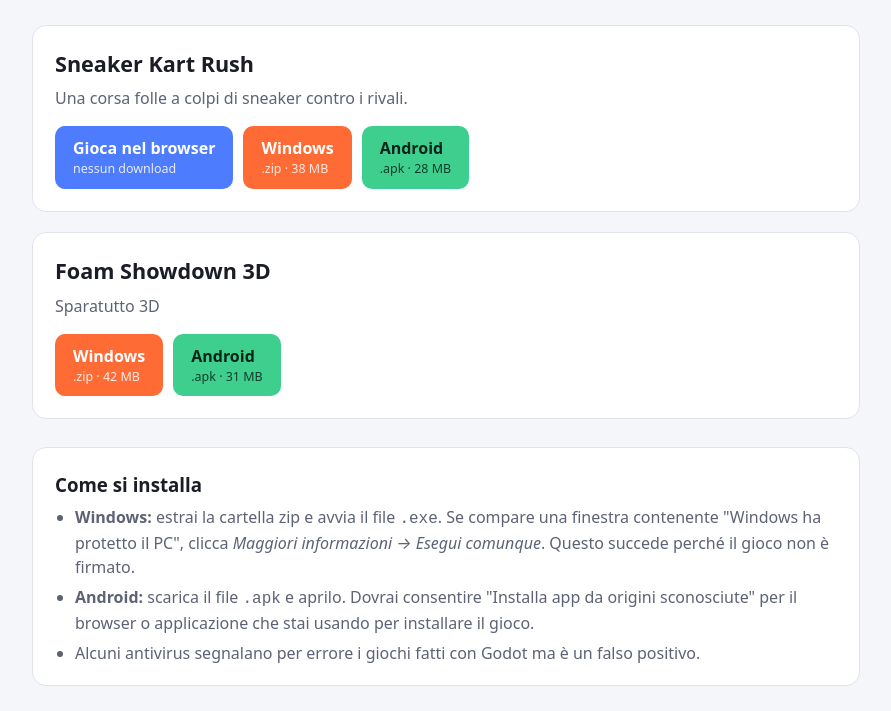
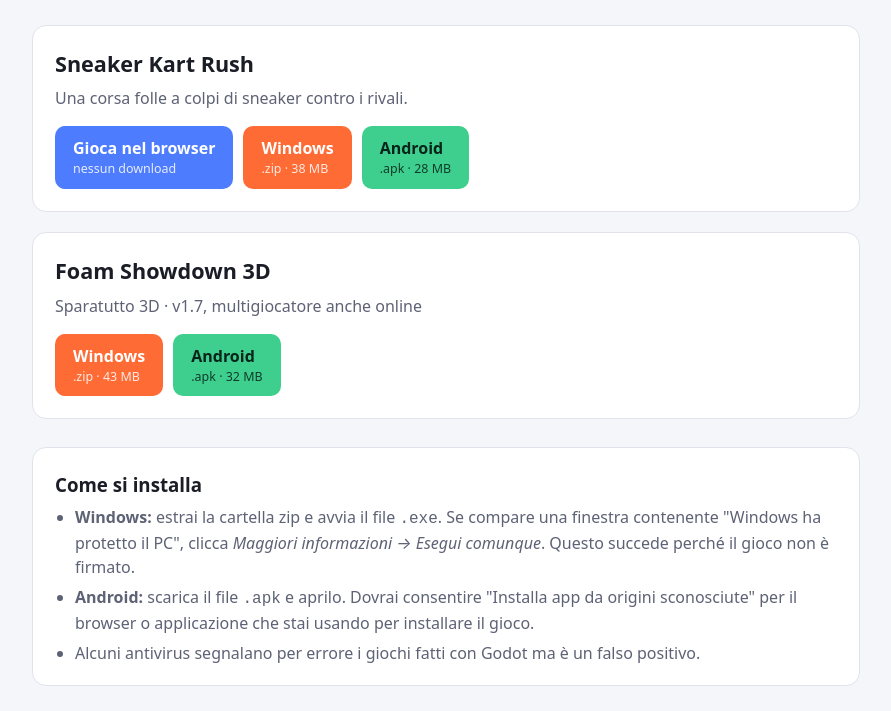
Before and after one commit to samu-mi8/giochi, a plain HTML site: page index.html in a window 1280 px wide. Shown: the part 135-846 px from the top of the page, without its empty margins (194-1085 px from the left). Drawn offline with Linux system fonts and the light colour scheme.

Commit message:
Foam Showdown 3D 1.7: versione e multigiocatore online

```diff
--- a/index.html
+++ b/index.html
@@ -58,10 +58,10 @@
 
     <article class="card">
       <h2>Foam Showdown 3D</h2>
-      <p>Sparatutto 3D</p>
+      <p>Sparatutto 3D · v1.7, multigiocatore anche online</p>
       <div class="btns">
-        <a class="btn" href="https://github.com/samu-mi8/giochi/releases/latest/download/FoamShowdown3D-windows.zip">Windows <small>.zip · 42 MB</small></a>
-        <a class="btn apk" href="https://github.com/samu-mi8/giochi/releases/latest/download/FoamShowdown3D.apk">Android <small>.apk · 31 MB</small></a>
+        <a class="btn" href="https://github.com/samu-mi8/giochi/releases/latest/download/FoamShowdown3D-windows.zip">Windows <small>.zip · 43 MB</small></a>
+        <a class="btn apk" href="https://github.com/samu-mi8/giochi/releases/latest/download/FoamShowdown3D.apk">Android <small>.apk · 32 MB</small></a>
       </div>
     </article>
   </section>
```
